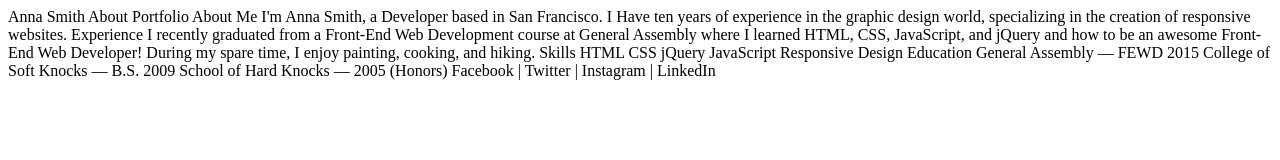
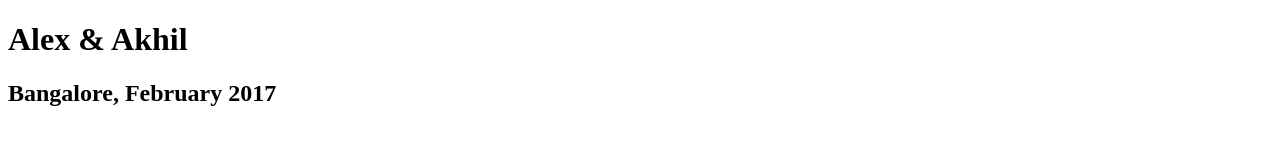
Before and after one commit to alexandra0108/final-project, a plain HTML site: page index.html in a window 1280 px wide. Drawn offline with Linux system fonts and the light colour scheme.

Commit message:
Update body

```diff
--- a/index.html
+++ b/index.html
@@ -8,47 +8,9 @@
 
 		<!-- Add image images/profile-photo.svg -->
 
-		Anna Smith
-
-		<!-- Look up the hr element -->
-
-		<!-- Look up the nav element -->
-		About
-		Portfolio
-
-		<!-- Look up the hr element -->
-
-
-	About Me
-  I'm Anna Smith, a Developer based in San Francisco.  I Have ten years of experience in the graphic design world, specializing in the creation of responsive websites.
-
-  Experience
-
-  I recently graduated from a Front-End Web Development course at General Assembly where I learned HTML, CSS, JavaScript, and jQuery and how to be an awesome Front-End Web Developer! During my spare time, I enjoy painting, cooking, and hiking.
-
-	Skills
-
-	  HTML
-	  CSS
-	  jQuery
-	  JavaScript
-	  Responsive Design
-
-  Education
-
-    General Assembly — FEWD 2015
-    College of Soft Knocks — B.S. 2009
-    School of Hard Knocks — 2005 (Honors)
-
-	<!-- Look up footer element -->
-  	<!-- Look up hr element -->
-    Facebook
-    |
-    Twitter
-    |
-    Instagram
-    |
-    LinkedIn
+		<h1>Alex & Akhil</h1>
+		<h2>Bangalore, February 2017</h2>
+		<a href="#"></a>
 
 </body>
 </html>
```
